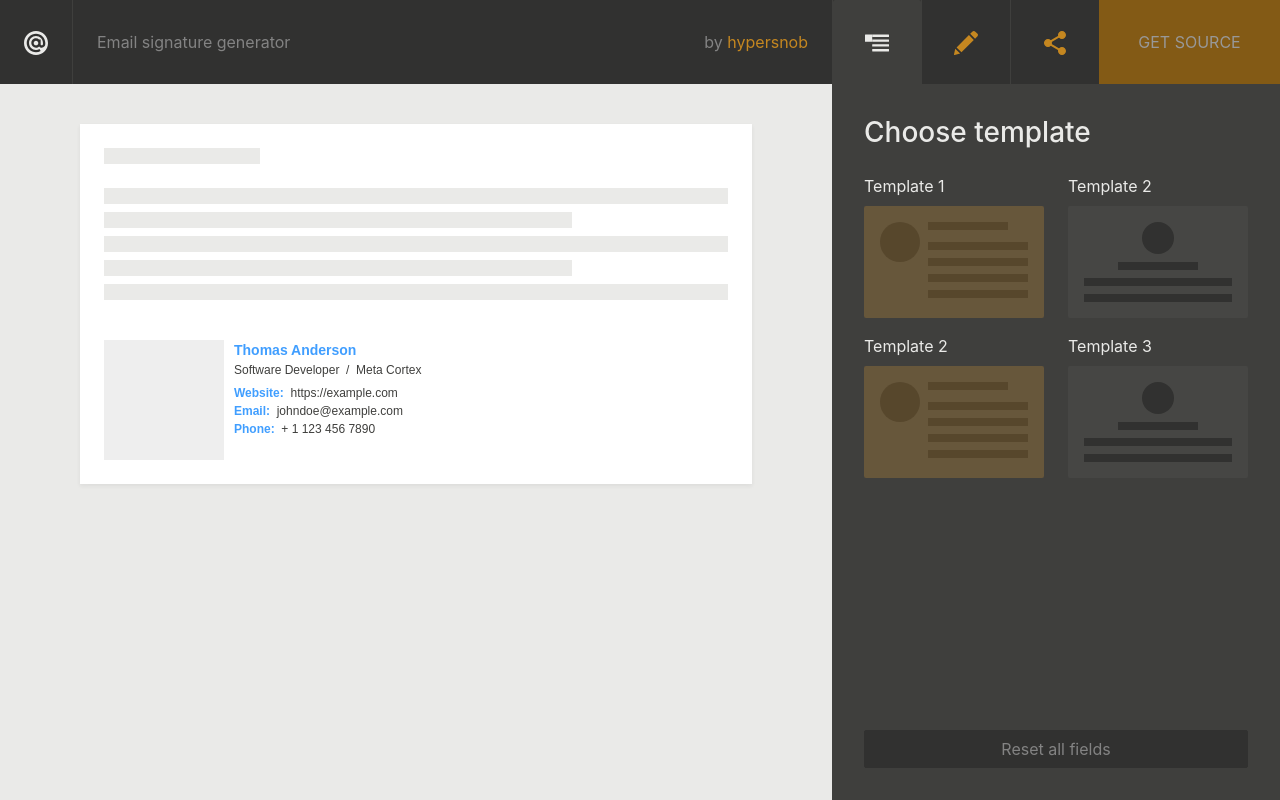
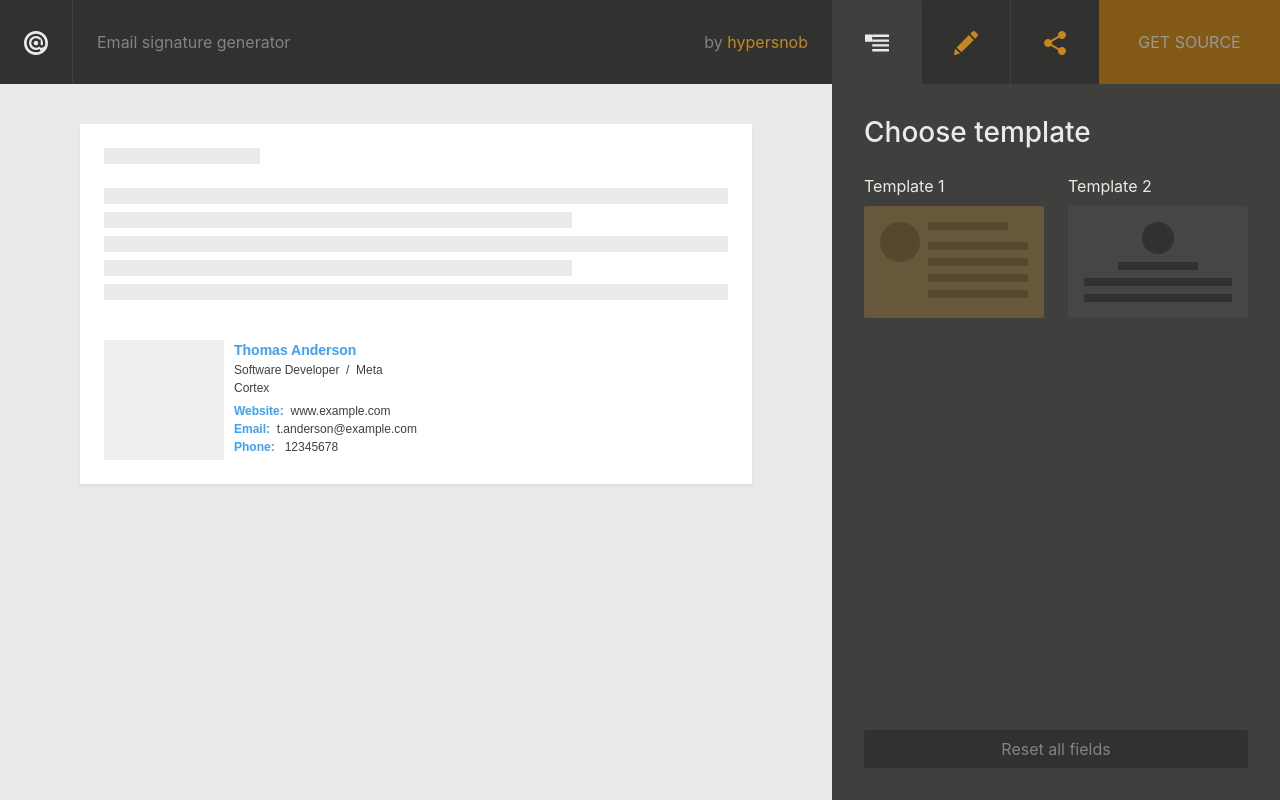
Before and after one commit to hypersnob/sigmy.email, a React (Create React App) app: page / in a window 1280 px wide. Built offline with nearby package versions, Linux system fonts and the light colour scheme.

Commit message:
Social links extention

```diff
--- a/src/App.js
+++ b/src/App.js
@@ -29,6 +29,9 @@ const stateReducer = (state, action) => {
     case 'reset':
       window.localStorage.clear()
       return {...initialState}
+    case 'delete':
+      if (state.social[action.name]) delete state.social[action.name];
+      return {...state}
     default:
       throw new Error();
   }
@@ -54,6 +57,7 @@ function App() {
         <Preview
           signature={signature}
           template={template}
+          social={social}
         />
       </main>
       <Controls
--- a/src/components/forms/general-form.js
+++ b/src/components/forms/general-form.js
@@ -28,6 +28,11 @@ export function GeneralForm({dispatch, signature}) {
       label: 'Email address',
       name: 'email',
       placeholder: 't.anderson@example.com'
+    },
+    {
+      label: 'Address',
+      name: 'address',
+      placeholder: 'Bla bla street'
     },
     {
       label: 'Phone',
--- a/src/components/forms/social-form.js
+++ b/src/components/forms/social-form.js
@@ -9,25 +9,25 @@ export function SocialForm({social, dispatch}) {
       label: 'Facebook',
       name: 'facebook',
       placeholder: 'https://facebook.com',
-      active: true,
+      active: false,
     },
     {
       label: 'LinkedIn',
       name: 'linkedin',
       placeholder: 'https://linkedin.com',
-      active: true,
+      active: false,
     },
     {
       label: 'Twitter',
       name: 'twitter',
       placeholder: 'https://twitter.com',
-      active: true,
+      active: false,
     },
     {
       label: 'Instagram',
       name: 'instagram',
       placeholder: 'https://instagram.com',
-      active: true,
+      active: false,
     },
     {
       label: 'Xing',
@@ -127,7 +127,14 @@ export function SocialForm({social, dispatch}) {
     },
   ]
 
-  const [channels, setChannels] = useState(fields);
+  function getInitial(fields, social) {
+    return fields.map((channel) => {
+      if(Object.keys(social).includes(channel.name)) channel.active = true;
+      return channel;
+    })
+  }
+
+  const [channels, setChannels] = useState(getInitial(fields, social));
 
   function toggleChannel (event) {
     let target = event.target.closest('button');
@@ -136,6 +143,7 @@ export function SocialForm({social, dispatch}) {
       return channel;
     })
     setChannels([...channels])
+    dispatch({type: 'delete', name: target.id})
   }
 
   return (
--- a/src/components/forms/template-form.js
+++ b/src/components/forms/template-form.js
@@ -16,17 +16,6 @@ export function TemplateForm({dispatch, template}) {
       image: template2,
       current: 'templateTwo'
     },
-    {
-      title: 'Template 2',
-      image: template1,
-      current: 'templateOne'
-    },
-    {
-      title: 'Template 3',
-      image: template2,
-      current: 'templateTwo'
-    },
-
   ]
 
   function getTemplate(event) {
--- a/src/components/preview.js
+++ b/src/components/preview.js
@@ -1,7 +1,7 @@
 import React from 'react'
 import { getSource } from '../utils/get-source'
 
-export default function Preview({signature, template}) {
+export default function Preview({signature, template, social}) {
 
   return (
     <div className='pt-6 px-3'>
@@ -14,7 +14,7 @@ export default function Preview({signature, template}) {
           <div className='line w-75'/>
           <div className='line'/>
         </div>
-        <div dangerouslySetInnerHTML={{__html: getSource(signature, template)}} />
+        <div dangerouslySetInnerHTML={{__html: getSource(signature, template, social)}} />
       </div>
     </div>
   )
--- a/src/templates/template-one.js
+++ b/src/templates/template-one.js
@@ -1,4 +1,4 @@
-export const templateOne = (signature) => (
+export const templateOne = (signature, social) => (
   `<div>
       <table cellpadding="0" cellspacing="0" role="presentation" width="550" class="wrapper">
       <tbody>
@@ -43,35 +43,42 @@ export const templateOne = (signature) => (
                           <td valign="top" style="font-size: 0px;">
                             <p
                               style="font-size: 12px; font-family: Arial, Helvetica, sans-serif; margin: 0px; line-height: 150%; display: block;">
-                              <span v-bind="[object Object]"
+                              <span
                                 style="padding-right: 0px; font-weight: 600; color: rgb(64, 158, 255);">Website:&nbsp;&nbsp;</span><a
-                                href="https://example.com"
-                                style="text-decoration: none; color: inherit;">https://example.com</a></p>
+                                href=${signature.website || ''}
+                                style="text-decoration: none; color: inherit;">${signature.website || ''}</a></p>
                           </td>
                         </tr>
                         <tr>
                           <td valign="top" style="font-size: 0px;">
                             <p
                               style="font-size: 12px; font-family: Arial, Helvetica, sans-serif; margin: 0px; line-height: 150%; display: block;">
-                              <span v-bind="[object Object]"
+                              <span
                                 style="padding-right: 0px; font-weight: 600; color: rgb(64, 158, 255);">Email:&nbsp;&nbsp;</span><a
-                                href="mailto:http://johndoe@example.com"
-                                style="text-decoration: none; color: inherit;">johndoe@example.com</a></p>
+                                href="mailto:${signature.email || ''}"
+                                style="text-decoration: none; color: inherit;">${signature.email || ''}</a></p>
                           </td>
                         </tr>
                         <tr>
                           <td valign="top" style="font-size: 0px;">
                             <p
                               style="font-size: 12px; font-family: Arial, Helvetica, sans-serif; margin: 0px; line-height: 150%; display: block;">
-                              <span v-bind="[object Object]"
-                                style="padding-right: 0px; font-weight: 600; color: rgb(64, 158, 255);">Phone:&nbsp;&nbsp;</span><span>+
-                                1 123 456 7890</span></p>
+                              <span
+                                style="padding-right: 0px; font-weight: 600; color: rgb(64, 158, 255);">Phone:&nbsp;&nbsp;</span>
+                                <span>${signature.phone || ''}</span></p>
                           </td>
                         </tr>
+                        ${social && '<tr><td width="24">'}
+                        ${social && Object.entries(social).map(([name,link]) => `
+                          <a href=${link} target="_blank">
+                            <img src="https://cdnjs.cloudflare.com/ajax/libs/webicons/2.0.0/webicons/webicon-${name}.png" width="24" alt="${name} Icon">
+                          </a>`
+                        ).join("")}
+                        ${social && '</td></tr>'}
                       </tbody>
                     </table>
-                  </td>
-                </tr>
+                  </tr>
+                </td>
               </tbody>
             </table>
           </td>
--- a/src/templates/template-two.js
+++ b/src/templates/template-two.js
@@ -1,4 +1,44 @@
-export const templateTwo = (signature) => (
-  `<h1>${signature.name || ''}</h1>
-  <h3>${signature.job || ''}</h3>`
+export const templateTwo = (signature, social) => (
+  `<table border="0" cellpadding="0" cellspacing="0" width="500">
+    <tbody>
+    <tr>
+      <td border="0" cellpadding="0" cellspacing="0" width="222">
+        <img src="https://avatars3.githubusercontent.com/u/951542" width="104" alt="Logo">
+      </td>
+    </tr>
+    <tr>
+      <td style="font-family:Helvetica, Arial, sans-serif; font-size:18px; font-style:bold;">
+        <strong>${signature.name || ''}</strong>
+        <br>
+        <em style="font-size:17px; font-weight:400;">${signature.job || ''}</em>
+      </td>
+    </tr>
+    <tr>
+      <td style="font-family:Helvetica, Arial, sans-serif; font-size:16px; color:#4d4d4e;">
+        ${signature.address || ''}
+      </td>
+    </tr>
+    <tr>
+      <td class="hover" style="font-family:Helvetica, Arial, sans-serif; font-size:16px; color:#d0292d;">
+        <a href="mailto:${signature.email || ''}" style="color:#d0292d; ">${signature.email || ''}</a>
+        <br>
+        <a href="${signature.website || ''}" target="_blank" style="color:#d0292d;">${signature.website || ''}</a>
+      </td>
+    </tr>
+    ${social && '<tr><td width="24">'}
+    ${social && Object.entries(social).map(([name,link]) => `
+      <a href=${link} target="_blank">
+        <img src="https://cdnjs.cloudflare.com/ajax/libs/webicons/2.0.0/webicons/webicon-${name}.png" width="24" alt="${name} Icon">
+      </a>`
+    ).join("")}
+    ${social && '</td></tr>'}
+    <tr>
+      <td>
+        <small style="font-family:Helvetica, Arial, sans-serif; font-size:10px; color:#4d4d4e;">
+        ${signature.disclamer || ''}
+        </small>
+      </td>
+    </tr>
+  </tbody>
+</table>`
 )
--- a/src/utils/get-source.js
+++ b/src/utils/get-source.js
@@ -2,7 +2,7 @@ import {templateOne} from '../templates/template-one'
 import {templateTwo} from '../templates/template-two'
 
 
-export function getSource(signature, template) {
+export function getSource(signature, template, social) {
   const templates = {
     templateOne,
     templateTwo
@@ -12,9 +12,15 @@ export function getSource(signature, template) {
     name: 'Thomas Anderson',
     job: 'Software Developer',
     company: 'Meta Cortex',
+    address: 'Bla bla street',
+    logo: 'Bla bla street',
+    email: 't.anderson@example.com',
+    phone: '12345678',
+    mobile: '12345678',
+    website: 'www.example.com',
   }
 
-  let details = (Object.entries(signature).length === 0 && signature.constructor) === Object ? temp : signature;
+  let details = (Object.entries(signature).length === 0 && signature.constructor === Object) ? temp : signature;
 
-  return templates[template](details).replace(/\s\s+/g, ' ');
+  return templates[template](details, social).replace(/\s\s+/g, ' ');
 }
```
